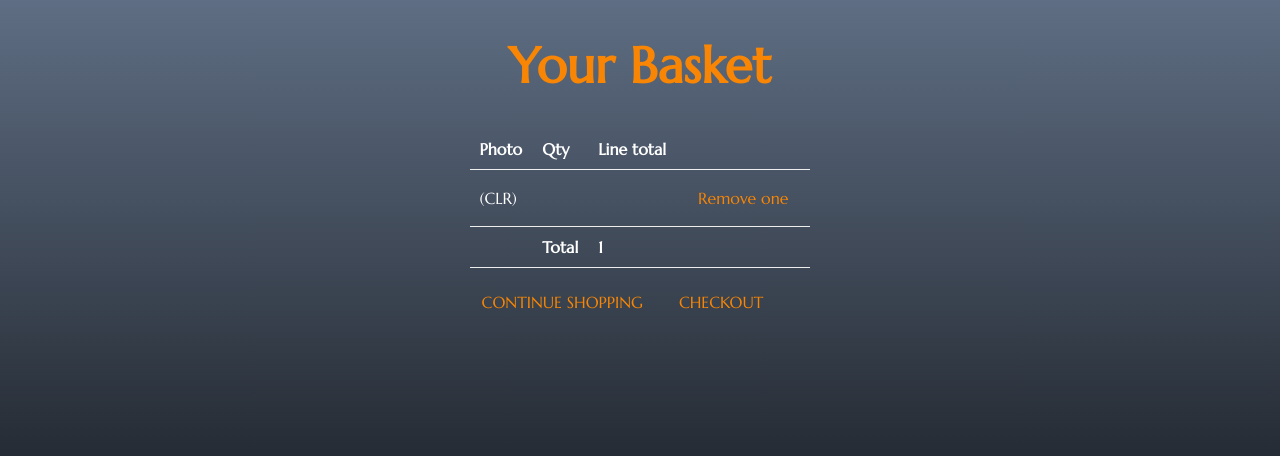
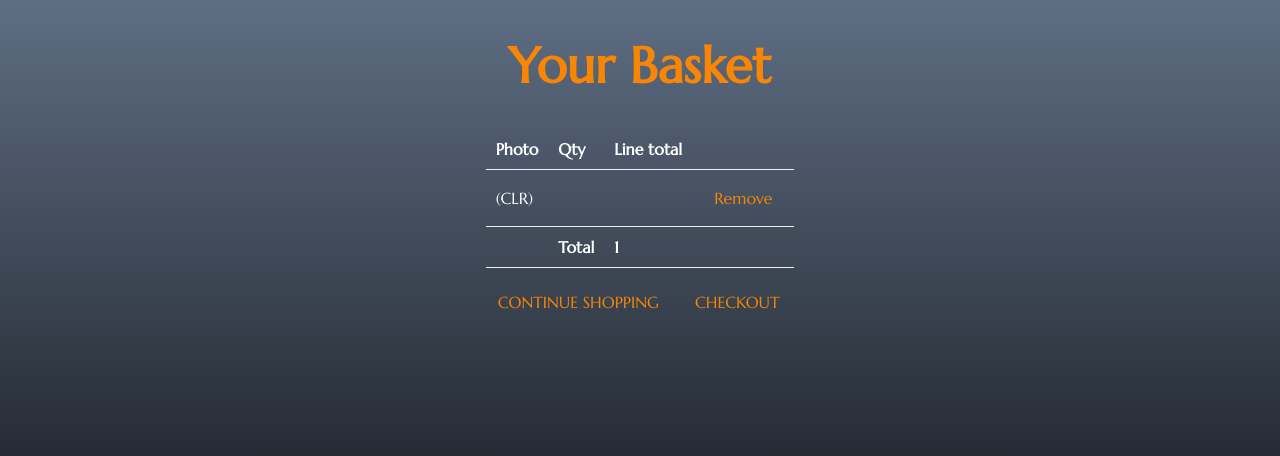
Before and after one commit to ccrd1711/vixi_photography, a Django app: template templates/orders/cart.html in a window 1280 px wide. Shown: the part 44-500 px from the top of the page. Run offline with Django 4.2, Linux system fonts and the light colour scheme; tables that the repository leaves empty hold one stand-in row (values such as "Sample post"); the template is opened without the code that fills it: values that come from a table or form of the project are taken from there, most other values are stand-ins (such as "Sample title", 1, 10 or a date in 2020); some libraries are stand-ins or nearby versions.

```diff
--- a/orders/views.py
+++ b/orders/views.py
@@ -8,6 +8,7 @@ from gallery.models import Photo
 from .forms import BookingRequestForm
 from .models import BookingRequest, Order, OrderItem
 import stripe
+from django.templatetags.static import static
 
 stripe.api_key = settings.STRIPE_SECRET_KEY
 
--- a/templates/orders/cart.html
+++ b/templates/orders/cart.html
@@ -18,7 +18,7 @@
           <td class="t-right">{{ it.line_total_display }}</td>
           <td class="t-right">
             <a class="btn btn-secondary"
-              href="{% url 'remove_one' it.photo.id it.variant %}">Remove one</a>
+              href="{% url 'remove_one' it.photo.id it.variant %}">Remove</a>
           </td>
         </tr>
       {% endfor %}
```
